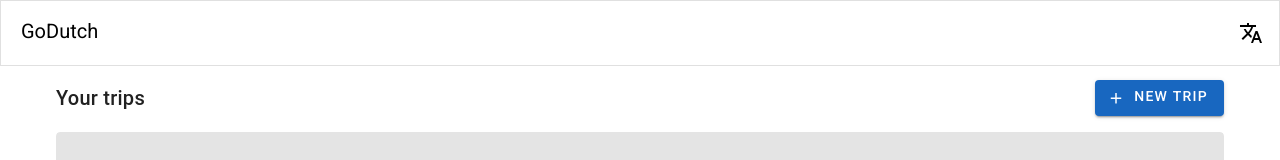
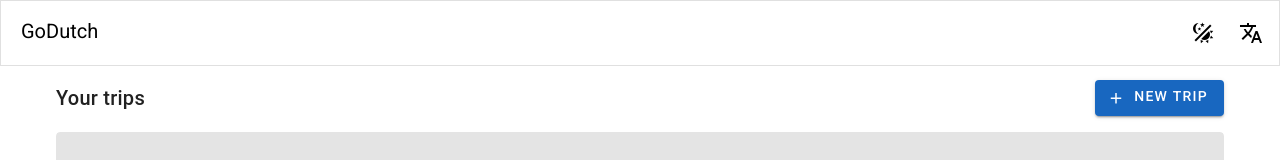
Before and after one commit to alizadeh118/godutch, a Vue app: page / in a window 1280 px wide. Shown: the top 160 px of the page. Built offline with nearby package versions, Linux system fonts and the light colour scheme.

Commit message:
feat: add light/dark/system theme with picker

```diff
--- a/src/App.vue
+++ b/src/App.vue
@@ -1,16 +1,33 @@
 <script setup lang="ts">
-import { computed, ref } from 'vue'
+import { computed, ref, watchEffect } from 'vue'
 import { useRouter } from 'vue-router'
 import { useI18n } from 'vue-i18n'
+import { useTheme } from 'vuetify'
 import { storeToRefs } from 'pinia'
 import { useTripsStore } from '@/stores/trips'
 import { formatMoney } from '@/composables/useMoney'
 import { SUPPORTED_LOCALES, setLocale, localeMeta, type LocaleCode } from '@/i18n'
+import { themeMode, setThemeMode, resolveTheme, type ThemeMode } from '@/theme'
 
 const store = useTripsStore()
 const router = useRouter()
 const { t, locale } = useI18n()
 const { activeTrip, perPerson, currency } = storeToRefs(store)
+
+// Keep Vuetify's active theme in sync with the chosen mode (and the OS, in auto).
+const vuetifyTheme = useTheme()
+watchEffect(() => {
+  vuetifyTheme.global.name.value = resolveTheme(themeMode.value)
+})
+
+const themeOptions: { mode: ThemeMode; icon: string }[] = [
+  { mode: 'light', icon: 'mdi-white-balance-sunny' },
+  { mode: 'dark', icon: 'mdi-weather-night' },
+  { mode: 'auto', icon: 'mdi-theme-light-dark' },
+]
+const themeIcon = computed(
+  () => themeOptions.find((o) => o.mode === themeMode.value)?.icon ?? 'mdi-theme-light-dark',
+)
 
 const perPersonLabel = computed(() =>
   perPerson.value
@@ -49,6 +66,22 @@
       <v-chip v-if="perPersonLabel" color="blue-grey" variant="flat" class="mr-2">
         {{ t('app.perPerson') }}: <strong class="ms-1">{{ perPersonLabel }}</strong>
       </v-chip>
+
+      <v-menu>
+        <template #activator="{ props }">
+          <v-btn :icon="themeIcon" v-bind="props" :aria-label="t('theme.label')" />
+        </template>
+        <v-list density="compact">
+          <v-list-item
+            v-for="o in themeOptions"
+            :key="o.mode"
+            :title="t(`theme.${o.mode}`)"
+            :prepend-icon="o.icon"
+            :active="themeMode === o.mode"
+            @click="setThemeMode(o.mode)"
+          />
+        </v-list>
+      </v-menu>
 
       <v-menu>
         <template #activator="{ props }">
--- a/src/i18n/locales/en.ts
+++ b/src/i18n/locales/en.ts
@@ -3,6 +3,12 @@
     brand: 'GoDutch',
     perPerson: 'Per person',
     language: 'Language',
+  },
+  theme: {
+    label: 'Theme',
+    light: 'Light',
+    dark: 'Dark',
+    auto: 'System',
   },
   nav: {
     receipt: 'Receipt',
--- a/src/i18n/locales/fa.ts
+++ b/src/i18n/locales/fa.ts
@@ -3,6 +3,12 @@
     brand: 'GoDutch',
     perPerson: 'هر نفر',
     language: 'زبان',
+  },
+  theme: {
+    label: 'پوسته',
+    light: 'روشن',
+    dark: 'تیره',
+    auto: 'سیستم',
   },
   nav: {
     receipt: 'صورت‌حساب',
--- a/src/plugins/vuetify.ts
+++ b/src/plugins/vuetify.ts
@@ -9,6 +9,7 @@
 import { useI18n } from 'vue-i18n'
 import { createVueI18nAdapter } from 'vuetify/locale/adapters/vue-i18n'
 import i18n, { initialLocale } from '@/i18n'
+import { resolveTheme } from '@/theme'
 
 export default createVuetify({
   locale: {
@@ -20,11 +21,20 @@
     rtl: { fa: true, en: false },
   },
   theme: {
-    defaultTheme: 'light',
+    // Resolve up front so there's no flash of the wrong theme on load.
+    defaultTheme: resolveTheme(),
     themes: {
       light: {
+        dark: false,
         colors: {
           primary: '#1867c0',
+          secondary: '#5cbbf6',
+        },
+      },
+      dark: {
+        dark: true,
+        colors: {
+          primary: '#2196f3',
           secondary: '#5cbbf6',
         },
       },
--- /dev/null
+++ b/src/theme.ts
@@ -0,0 +1,31 @@
+import { ref } from 'vue'
+
+export type ThemeMode = 'light' | 'dark' | 'auto'
+
+const STORAGE_KEY = 'godutch-theme'
+
+function readStored(): ThemeMode {
+  const v = localStorage.getItem(STORAGE_KEY)
+  return v === 'light' || v === 'dark' || v === 'auto' ? v : 'auto'
+}
+
+/** The user's chosen mode: an explicit theme or 'auto' (follow the OS). */
+export const themeMode = ref<ThemeMode>(readStored())
+
+const media = window.matchMedia?.('(prefers-color-scheme: dark)')
+/** Live reflection of the OS colour-scheme preference. */
+export const systemDark = ref(media?.matches ?? false)
+media?.addEventListener('change', (e) => {
+  systemDark.value = e.matches
+})
+
+/** The concrete Vuetify theme name to apply for the current mode + OS state. */
+export function resolveTheme(mode: ThemeMode = themeMode.value): 'light' | 'dark' {
+  if (mode === 'auto') return systemDark.value ? 'dark' : 'light'
+  return mode
+}
+
+export function setThemeMode(mode: ThemeMode) {
+  themeMode.value = mode
+  localStorage.setItem(STORAGE_KEY, mode)
+}
```
